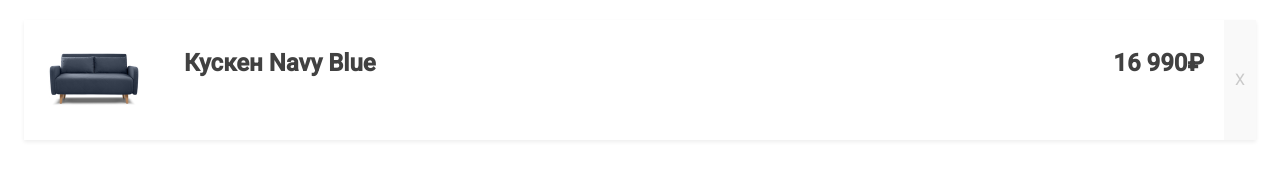
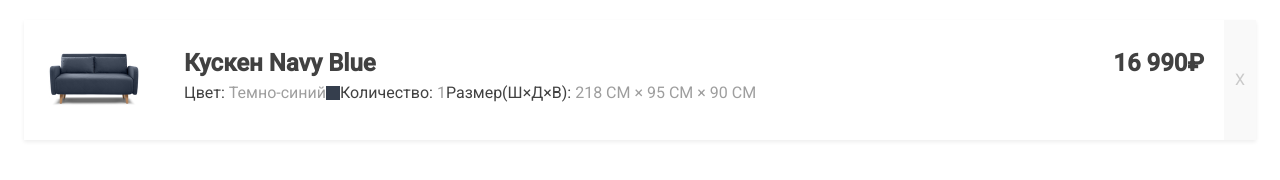
Before and after one commit to vasileuski/lesson-hw10, a website built with Parcel: page src/index.html in a window 1280 px wide. Built offline with nearby package versions, Linux system fonts and the light colour scheme.

Commit message:
complete block

```diff
--- a/src/index.html
+++ b/src/index.html
@@ -17,7 +17,13 @@
             <h2 class="product-card__name">Кускен Navy Blue</h2>
             <h2 class="product-card__price">16 990₽</h2>
          </div>
-         <div class="product-main__second-info"></div>
+         <div class="product-card__second-info">
+            <p>Цвет: <span class="product-card__parametres-gray">Темно-синий</span></p>
+            <img src="./image/svg/color-option.svg" alt="color" class="product-card__color-square" />
+            <p> Количество: <span class="product-card__parametres-gray">1</span></p>
+            <p>Размер(Ш×Д×В): <span class="product-card__parametres-gray">218 СМ × 95 СМ × 90 СМ</span>
+            </p>
+         </div>
       </div>
 
       <button class="product-card__close-button">X</button>
--- a/src/scss/blocks/_product-card.scss
+++ b/src/scss/blocks/_product-card.scss
@@ -2,6 +2,7 @@
    background: #FFFFFF;
    box-shadow: 0px 2px 4px rgba(0, 0, 0, 0.07);
    display: flex;
+   transition: all .3s ease;
 
    //TODO: Delete margins
    margin: 20px 24px;
@@ -13,6 +14,18 @@
    &__info {
       flex-grow: 1;
       margin: 25px 0;
+   }
+
+   &__second-info {
+      display: flex;
+   }
+
+   &__parametres-gray {
+      color: #9E9E9E;
+   }
+
+   &__color-square {
+      display: inline-block;
    }
 
    &__close-button {
```
Also changed, not shown: dist/color-option.b53a1174.svg (added), dist/index.html, src/image/svg/color-option.svg (added), 4 other files.
